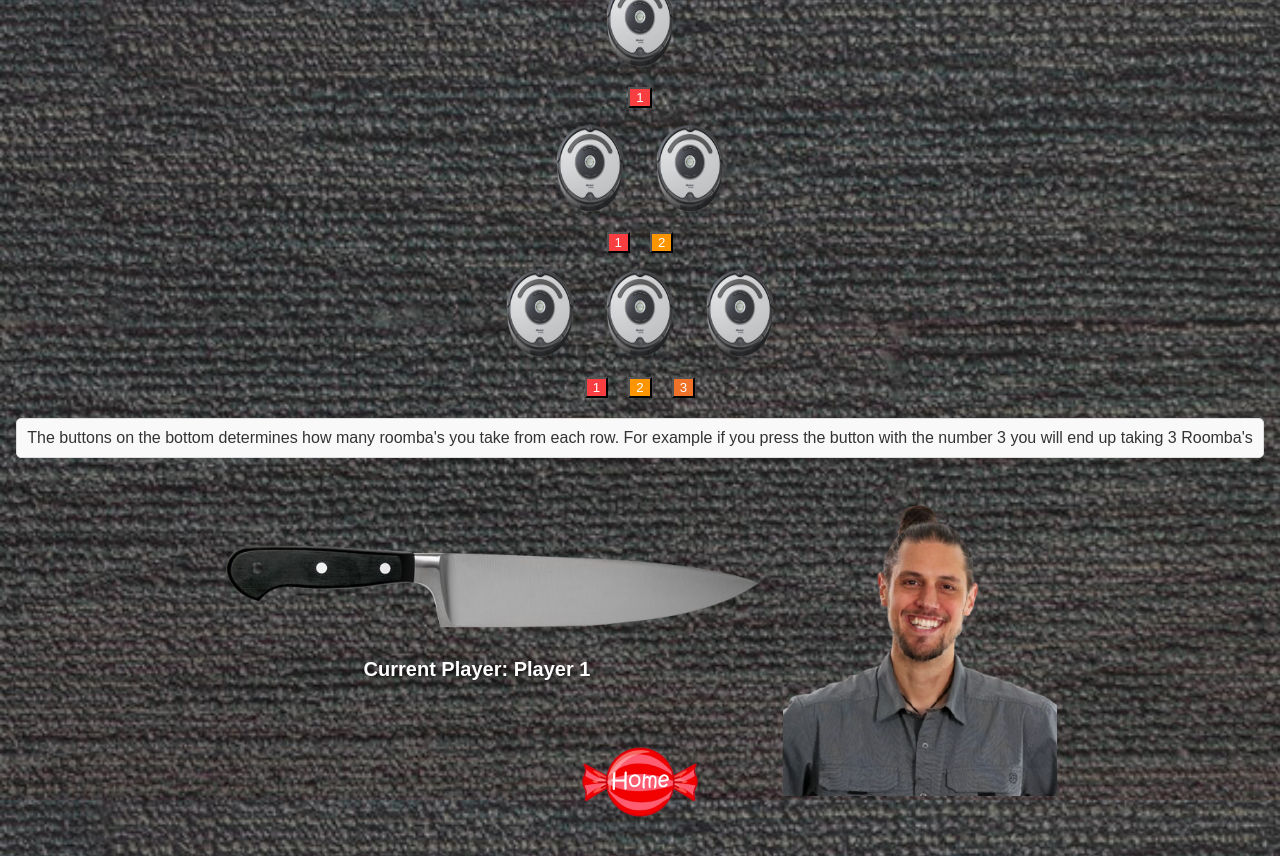
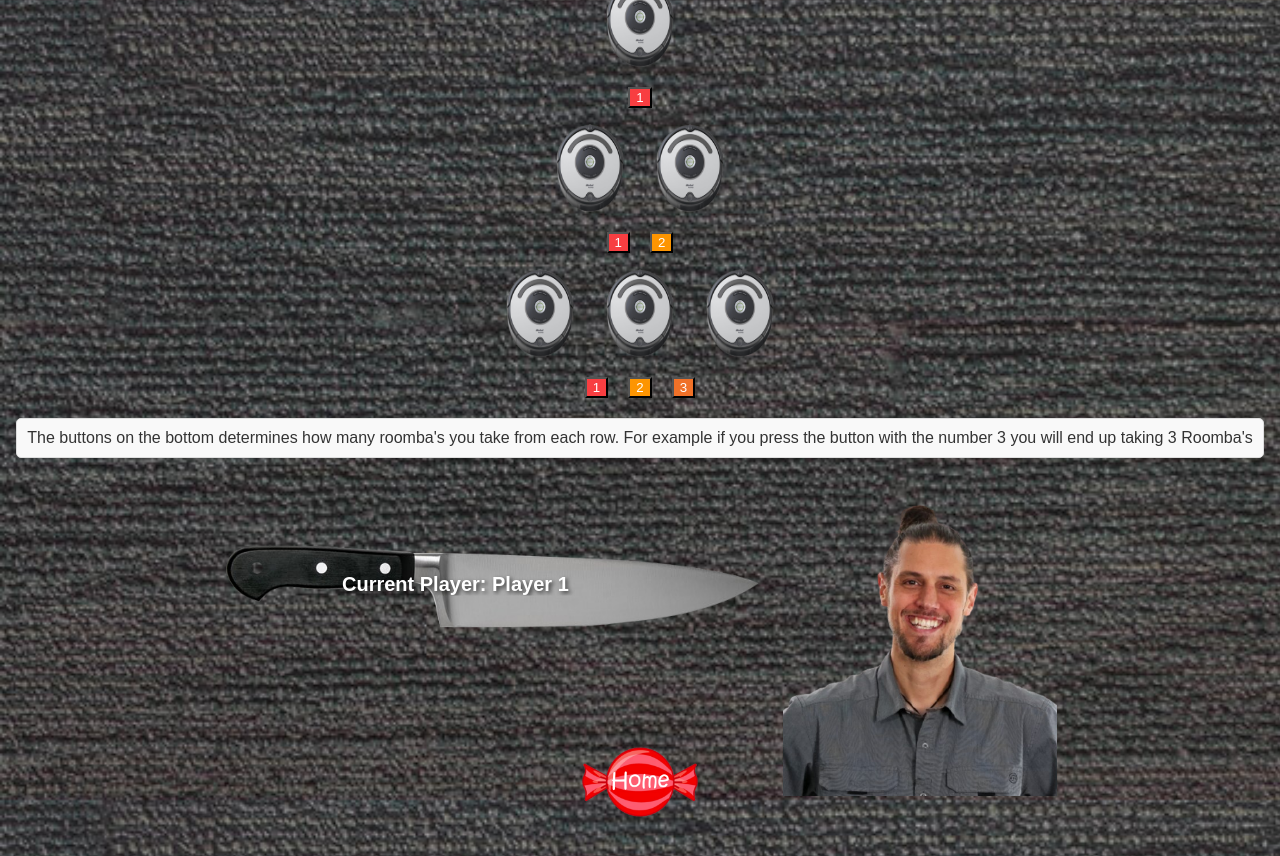
Before and after one commit to hauntedghoul/Nim, a React (Create React App) app in the folder nim/: page /easy in a window 1280 px wide. Built offline with nearby package versions, Linux system fonts and the light colour scheme.

Commit message:
it works

```diff
--- a/nim/src/Components/easy.css
+++ b/nim/src/Components/easy.css
@@ -10,6 +10,7 @@
 }
 
 .bret-knife-container {
+    position: relative; /* Added to position .player absolutely within */
     display: flex;
     align-items: center;
     justify-content: center;
@@ -38,16 +39,16 @@
 .player {
     font-size: 20px;
     font-weight: bold;
-    position: absolute;
-    top: 40%;
-    left: 65%;
-    transform: translate(-50%, -50%);
     white-space: nowrap;
     color: white;
     text-shadow: 2px 2px 4px rgba(0, 0, 0, 0.7);
     width: 90%; /* Ensure it fits within the knife blade */
     text-align: center;
     overflow: hidden;
+    position: absolute;
+    /* top: 35%;  */
+    /* left: 45%;  */
+    transform: translate(-50%, -50%);
 }
 
 .grid-container {
--- a/nim/src/Components/hard.css
+++ b/nim/src/Components/hard.css
@@ -111,8 +111,8 @@
     font-size: 20px;
     font-weight: bold;
     position: absolute;
-    top: 65%;
-    left: 47%;
+    /* top: 65%; */
+    left: 43%;
     transform: translate(-50%, -50%);
     white-space: nowrap;
     color: white;
```
Lines whose indentation alone changed are shown as unchanged.
